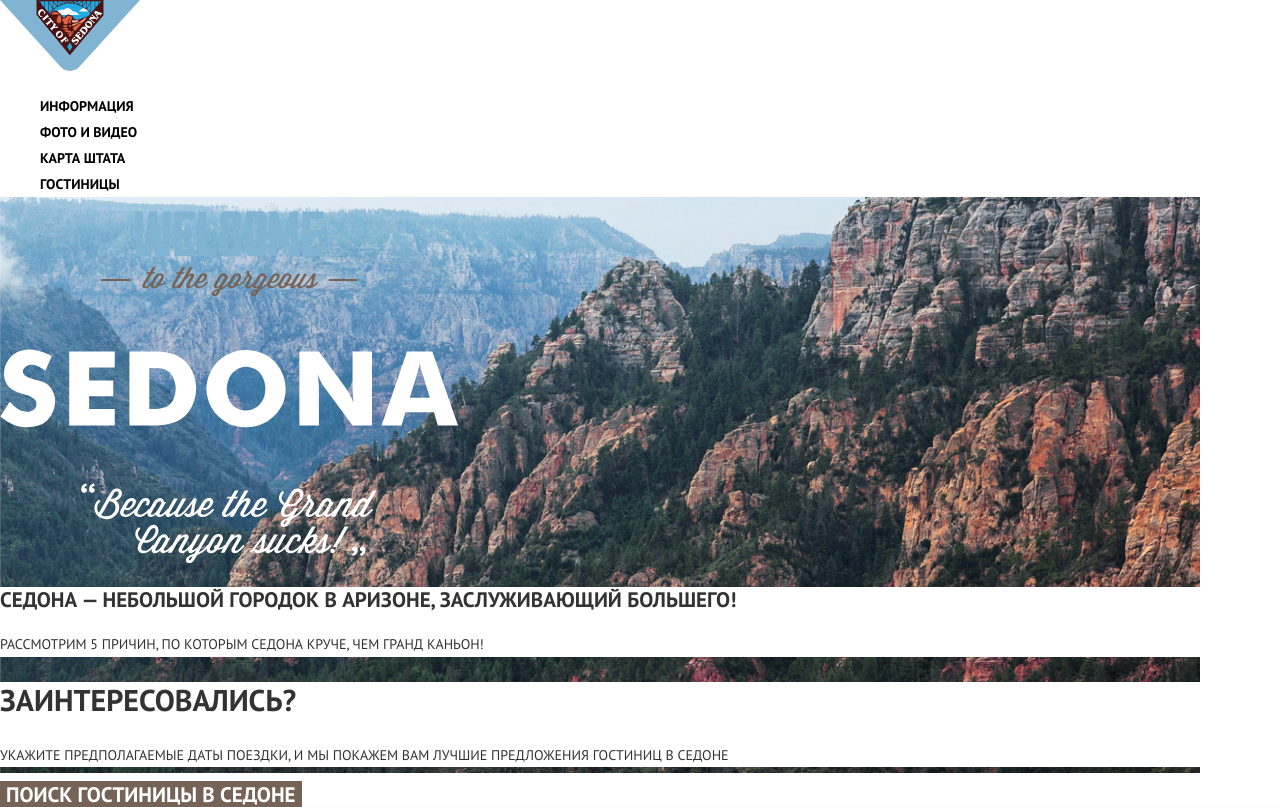
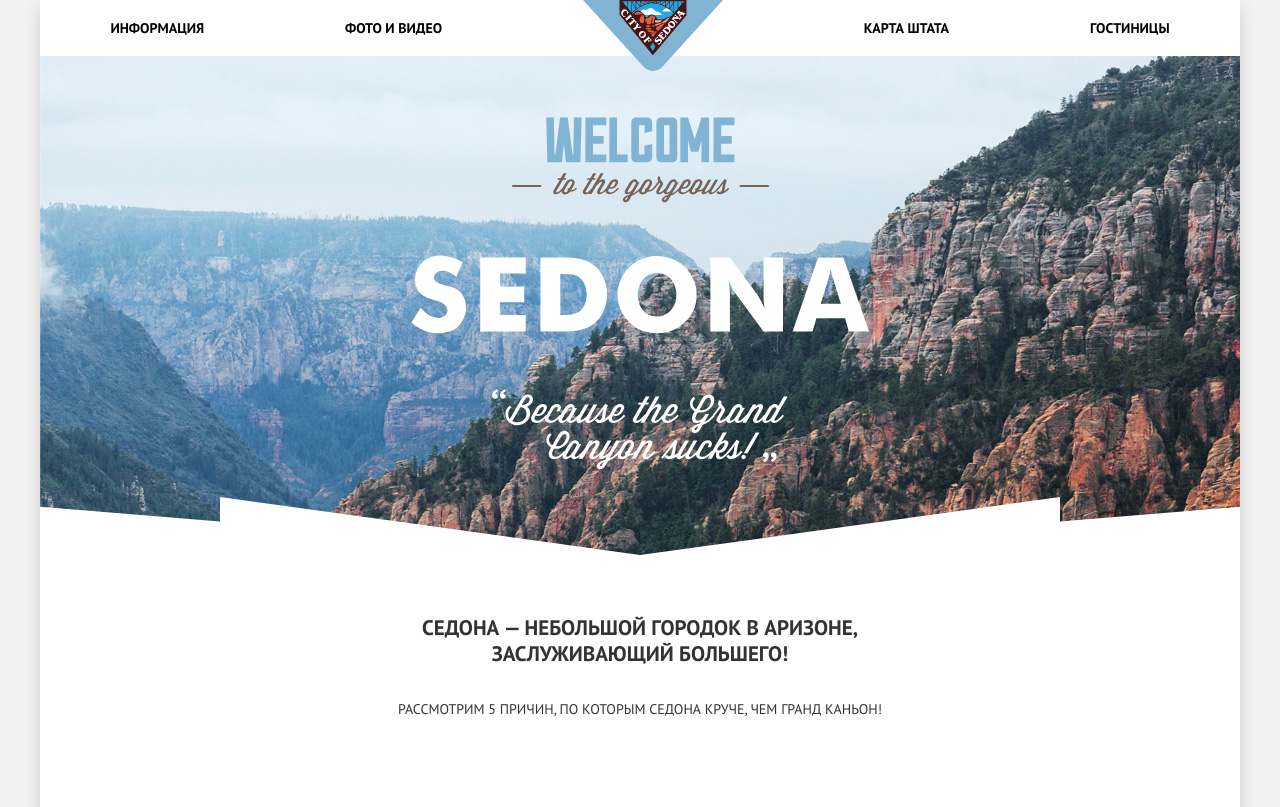
Before and after one commit to booolat/1039331-sedona-25, a plain HTML site: page index.html in a window 1280 px wide. Shown: the top 807 px of the page. Drawn offline with Linux system fonts and the light colour scheme.

Commit message:
Базовая сетка
Построены базовые сетки для главной и внутренней.

```diff
--- a/css/style.css
+++ b/css/style.css
@@ -1,17 +1,34 @@
+
 body {
   margin: 0;
   padding: 0;
+  padding-left: 40px;
+  padding-right: 40px;
+  border-top: none;
+  border-bottom: none;
   font-family: "PT Sans", Arial, sans-serif;
   font-size: 14px;
   line-height: 21px;
   font-weight: 400;
   color: #333333;
   text-transform: uppercase;
+  background-color: #f2f2f2;
+  max-width: 1200px;
+  margin: auto;
+}
+
+div.back-image {
+  background-image: url("../img/background.jpg");
+  background-repeat: no-repeat;
+  background-position: top center;
+}
+
+div.gray-back  {
+  background-repeat: no-repeat;
   background-color: #ffffff;
-  background-image: url("../img/background.jpg");
-  background-size: 1200px 773px;
-  background-position: 0 0;
-  background-repeat: no-repeat;
+  box-shadow: 0 7px 15px 0 rgba(0, 1, 1, 0.15);
+  width: 100%
+  margin: auto;
 }
 
 a {
@@ -29,41 +46,68 @@ img {
   background-color: #ffffff;
 }
 
-.main-menu,
+.main-navigation,
 .social-button {
   list-style: none;
 }
 
-.main-menu a {
+.main-navigation a {
   color: black;
 }
 
-.main-menu a:hover {
+.main-navigation a:hover {
   color: #81b3d2;
 }
 
-.main-menu a:focus {
+.main-navigation a:focus {
   color: #766357;
 }
 
-.main-menu a:active {
+.main-navigation a:active {
   color: rgba(0, 0, 0, 0.3);
 }
 
+.welcome-gorgeous {
+  width: 459px;
+  margin: auto;
+  margin-bottom: 21px;
+}
+
+.back-mask {
+  margin: 0;
+  border: 0;
+  border-top: 58px solid transparent;
+  border-image-source: url("../img/background-mask.svg");
+  border-image-slice: 100 fill;
+  border-image-repeat: stretch;
+  border-bottom: 0;
+
+}
+
 .welcome-text {
+  display: block;
   background-color: #ffffff;
+  border: none;
 }
 
 .welcome-text h2 {
   font-size: 21px;
   line-height: 26px;
   font-weight: 700;
+  margin: 0;
+  padding-top: 60px;
+  padding-bottom: 29px;
+  text-align: center;
 }
 
 .welcome-text p {
   font-size: 14px;
   line-height: 26px;
   font-weight: 400;
+  margin: 0;
+  padding: 0;
+  padding-bottom: 50px;
+  text-align: center;
 }
 
 .hotel-search-prompt {
@@ -74,12 +118,20 @@ img {
   font-size: 30px;
   line-height: 36px;
   font-weight: 700;
+  text-align: center;
+  padding-top: 54px;
+  padding-bottom: 36px;
+  margin: 0;
 }
 
 .hotel-search-prompt p {
   font-size: 14px;
   line-height: 24px;
   font-weight: 400;
+  text-align: center;
+  padding: 0;
+  padding-bottom: 47px;
+  margin: 0;
 }
 
 .search-form-toggle {
@@ -173,11 +225,10 @@ button.search-form-toggle:active {
   line-height: 26px;
 }
 
+/*
 .inner {
-  /*background-image: url("../img/background-blurred.jpg");-->*/
-  background-image: none;
-  background-color: #ffffff;
-}
+  background-color: #f2f2f2;
+}*/
 
 .hotel-search-results li {
   border: 1px solid lightgrey;
@@ -200,6 +251,10 @@ button.search-form-toggle:active {
   font-size: 14px;
   line-height: 21px;
   font-weight: 700;
+  max-height: 27px;
+  padding-top: 8px;
+  padding-bottom: 8px;
+  text-align: center;
   text-transform: uppercase;
   color: #ffffff;
   border: none;
@@ -207,7 +262,11 @@ button.search-form-toggle:active {
 
 a.button {
   background-color: #81b3d2;
-  padding: 2px;
+  padding: 0;
+  padding-bottom: 8px;
+  padding-top: 8px;
+  padding-left: 17px;
+  padding-right: 17px;
 }
 
 a.button:hover {
@@ -220,7 +279,13 @@ a.button:active {
 }
 
 button.button {
-  background-color: #766357
+  background-color: #766357;
+  border: 0;
+  padding: 0;
+  padding-top: 8px;
+  padding-bottom: 8px;
+  padding-left: 17px;
+  padding-right: 17px;
 }
 
 button.button:hover {
@@ -240,3 +305,72 @@ button.button:active {
 .visually-hidden {
   display: none;
 }
+
+/* стили сетки */
+
+.main-header {
+  max-width: 1200px;
+  margin: auto;
+}
+
+.main-navigation {
+  margin: 0;
+  padding: 0;
+  margin-bottom: 61px;
+  height: 56px;
+  display: flex;
+  justify-content: space-around;
+}
+
+.main-navigation a:not(.main-header-logo) {
+  padding-top: 15px;
+  padding-bottom: 15px;
+  align-items: center;
+}
+
+.main-header .right-align {
+  order: 2;
+}
+
+.main-header-logo {
+  order: 1;
+  padding: 0;
+  margin: 0;
+}
+
+.search-form-toggle {
+  display: block;
+  max-width: 568px;
+  margin: auto;
+}
+
+.hotel-search-form {
+  max-width: 568px;
+  margin: auto;
+}
+
+.main-footer {
+  display: flex;
+  justify-content: space-around;
+  height: 120px;
+  align-items: center;
+}
+
+ul.social-button {
+  padding: 0;
+}
+
+.hotel-search-results {
+  margin: 0;
+  padding: 0;
+}
+
+.hotel-search-results li {
+  display: flex;
+  padding-top: 30px;
+  padding-bottom: 30px;
+  padding-left: 72px;
+  padding-right: 73px;
+  justify-content: space-between;
+  align-items: center;
+}
--- a/index.html
+++ b/index.html
@@ -8,32 +8,32 @@
     <link href="css/style.css" rel="stylesheet">
   </head>
   <body>
+    <div class="gray-back">
+    <div class="back-image">
     <header class="main-header">
       <nav class="main-navigation">
         <a class="main-header-logo">
           <img src="img/logo-sedona.svg" width="140" height="71" alt="Логотип Седоны">
         </a>
-        <ul class="main-menu">
-          <li><a href="info.html">Информация</a></li>
-          <li><a href="photo-video.html">Фото и видео</a></li>
-          <li><a href="state-map.html">Карта штата</a></li>
-          <li><a href="hotels.html">Гостиницы</a></li>
-        </ul>
+        <a class="left-align" href="info.html">Информация</a>
+        <a class="left-align" href="photo-video.html">Фото и видео</a>
+        <a class="right-align" href="state-map.html">Карта штата</a>
+        <a class="right-align" href="hotels.html">Гостиницы</a>
       </nav>
     </header>
     <main class="container">
       <h1 class="visually-hidden">Добро пожаловать в Седону</h1>
-      <div class="welcome-pictures">
-      <img src="img/welcome.svg" alt="" width="459" height="353">
-      <!--<img src="css/img/background-mask.svg" alt="" width="1201" height="59">-->
+      <div class="welcome-gorgeous">
+        <img src="img/welcome.svg" alt="" width="459" height="353">
       </div>
+      <div class="back-mask"></div>
       <div class="welcome-text">
-        <h2>Седона — небольшой городок в Аризоне, заслуживающий большего!</h2>
+        <h2>Седона — небольшой городок в Аризоне,<br> заслуживающий большего!</h2>
         <p>Рассмотрим 5 причин, по которым Седона круче, чем Гранд Каньон!</p>
       </div>
       <div class="hotel-search-prompt">
         <h2>Заинтересовались?</h2>
-        <p>Укажите предполагаемые даты поездки,
+        <p>Укажите предполагаемые даты поездки,<br>
           и мы покажем вам лучшие предложения гостиниц в Седоне
         </p>
       </div>
@@ -59,6 +59,7 @@
           <label for="find-hotels" class="visually-hidden">Найти</label>
         </form>
       </div>
+      </div>
     </main>
     <footer class="main-footer">
       <p class="footer-hashtag">
@@ -74,5 +75,6 @@
         <a href="https://htmlacademy.ru/intensive/htmlcss">HTML Academy</a>
       </p>
     </footer>
+    </div>
   </body>
 </html>
```
Also changed, not shown: inner.html (+7 -7 lines).
